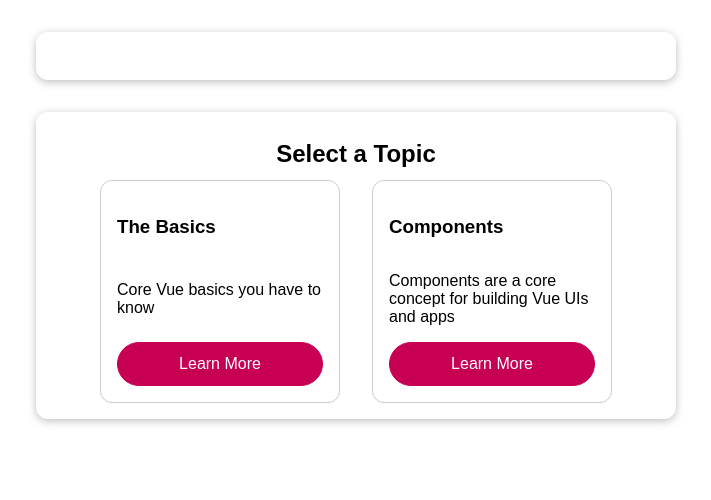
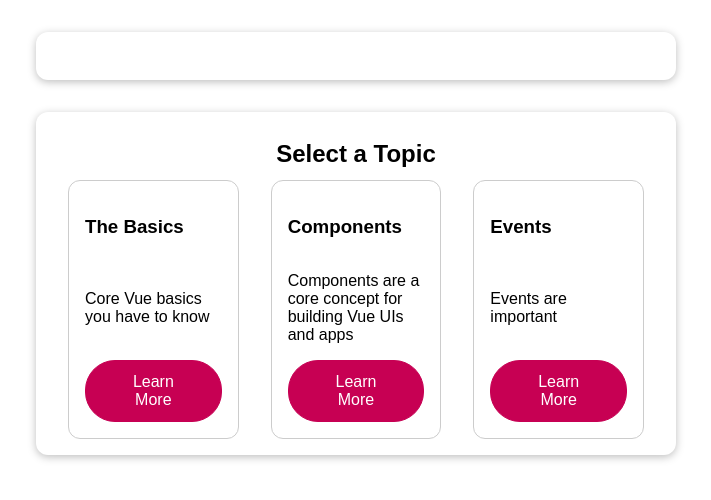
Before and after one commit to jrnewton/udemy-vue-complete-guide, a Vue app: page / in a window 1280 px wide. Shown: the top 500 px of the page, without its empty margins (284-995 px from the left). Built offline with nearby package versions, Linux system fonts and the light colour scheme.

Commit message:
Example of provide/inject

```diff
--- a/src/App.vue
+++ b/src/App.vue
@@ -4,10 +4,7 @@
       :topic-title="activeTopic && activeTopic.title"
       :text="activeTopic && activeTopic.fullText"
     ></active-element>
-    <knowledge-base
-      :topics="topics"
-      @select-topic="activateTopic"
-    ></knowledge-base>
+    <knowledge-base @select-topic="activateTopic"></knowledge-base>
   </div>
 </template>
 
@@ -35,10 +32,25 @@
       activeTopic: null
     };
   },
+  provide() {
+    return {
+      topics: this.topics
+    };
+  },
   methods: {
     activateTopic(topicId) {
       this.activeTopic = this.topics.find(topic => topic.id === topicId);
     }
+  },
+  mounted() {
+    setTimeout(() => {
+      this.topics.push({
+        id: 'events',
+        title: 'Events',
+        description: 'Events are important',
+        fullText: 'Events allow you to trigger code on demand'
+      });
+    }, 3000);
   }
 };
 </script>
--- a/src/components/KnowledgeBase.vue
+++ b/src/components/KnowledgeBase.vue
@@ -2,7 +2,6 @@
   <section>
     <h2>Select a Topic</h2>
     <knowledge-grid
-      :topics="topics"
       @select-topic="$emit('select-topic', $event)"
     ></knowledge-grid>
   </section>
@@ -10,7 +9,6 @@
 
 <script>
 export default {
-  props: ['topics'],
   emits: ['select-topic']
 };
 </script>
--- a/src/components/KnowledgeGrid.vue
+++ b/src/components/KnowledgeGrid.vue
@@ -13,7 +13,8 @@
 
 <script>
 export default {
-  props: ['topics'],
+  //inject data from parent component (via a 'provide' attribute)
+  inject: ['topics'],
   emits: ['select-topic']
 };
 </script>
```
